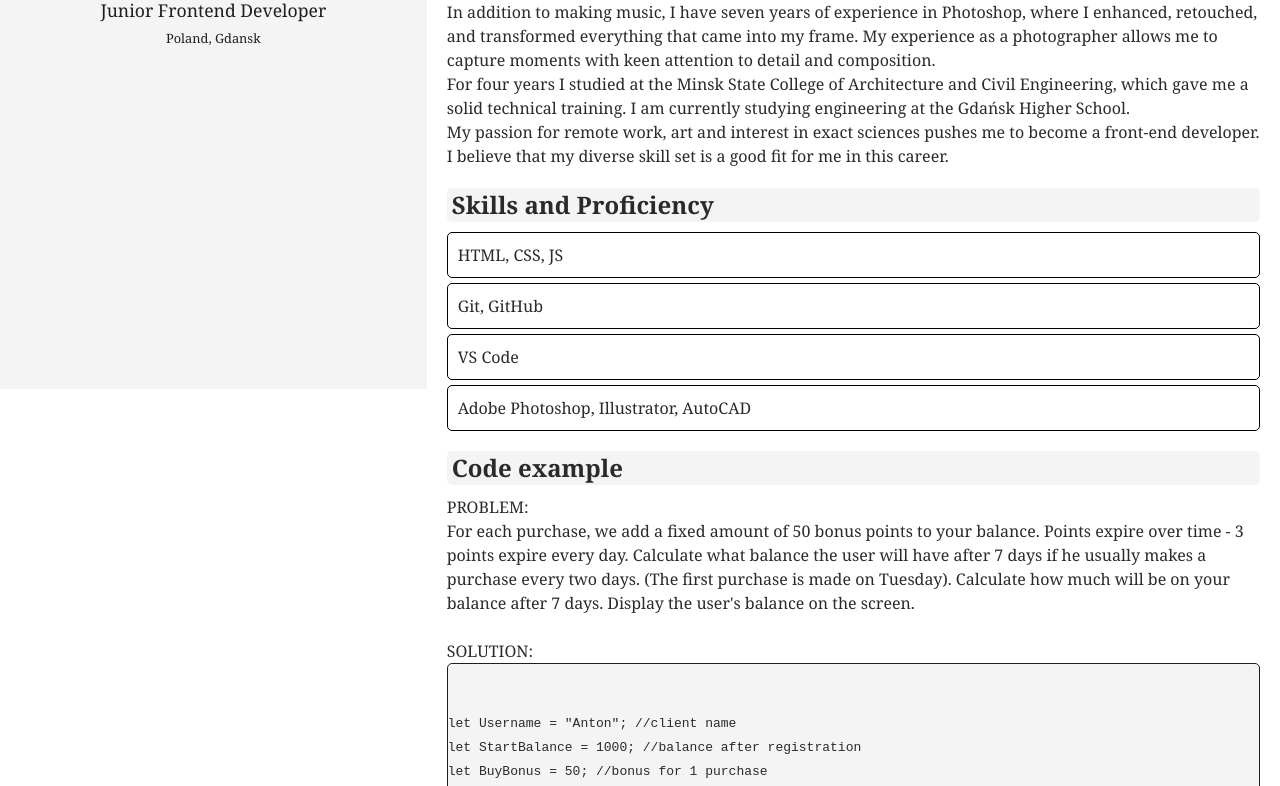
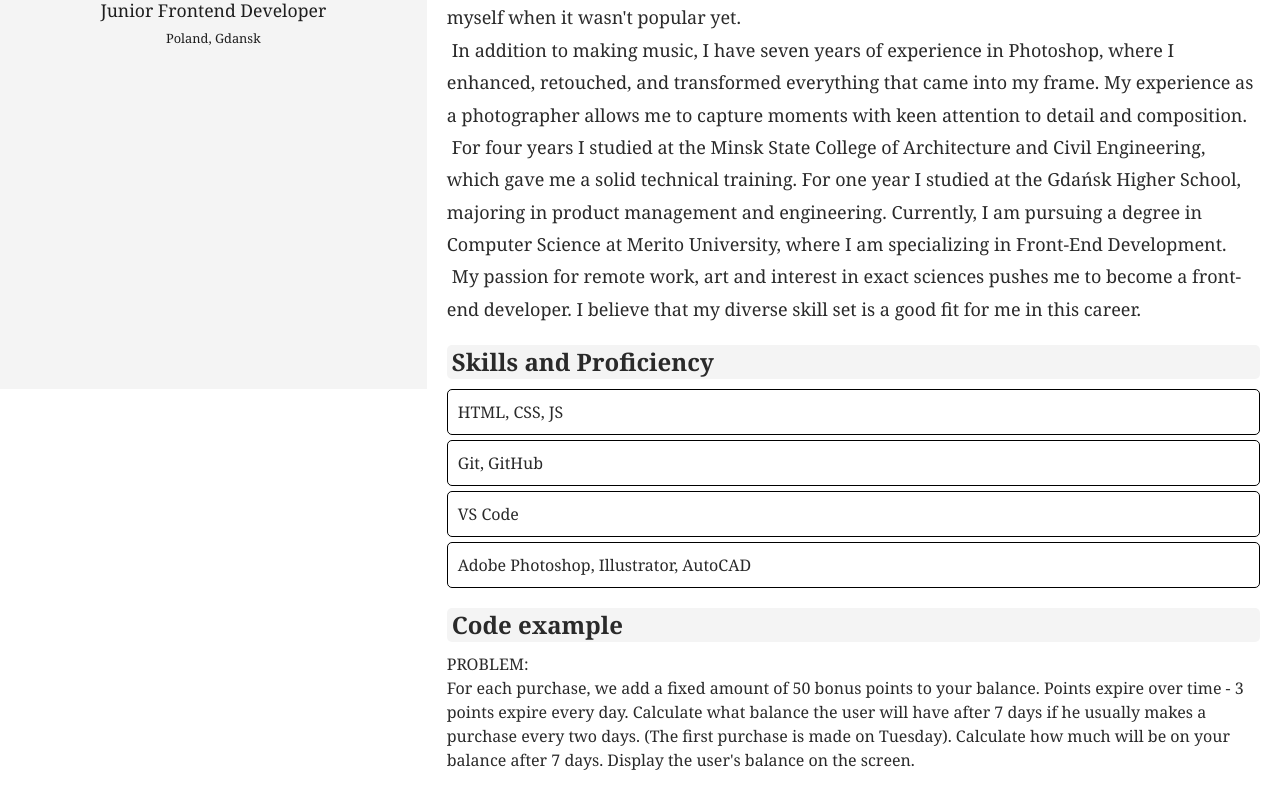
Before and after one commit to couzzzn/rsschool-cv, a plain HTML site: page index.html in a window 1280 px wide. Shown: the part 411-1197 px from the top of the page. Drawn offline with Linux system fonts and the light colour scheme.

Commit message:
docs: changed some information

```diff
--- a/index.html
+++ b/index.html
@@ -4,17 +4,14 @@
     <meta charset="UTF-8" />
     <meta name="viewport" content="width=device-width, initial-scale=1.0" />
     <title>My CV</title>
-    <link
-      type="image/x-icon"
-      href="/assets/img/3757968.ico"
-      rel="shortcut icon"
-    />
-    <link type="Image/x-icon" href="/assets/img/3757968.ico" rel="icon" />
+    <link rel="icon" type="image/x-icon" href="/assets/img/3757968.ico" />
+
+    <link rel="stylesheet" href="style.css" />
     <link
       rel="stylesheet"
       href="https://fonts.googleapis.com/icon?family=Material+Icons"
     />
-    <link rel="stylesheet" href="style.css" />
+
     <script src="script.js"></script>
   </head>
   <body>
@@ -77,19 +74,28 @@
       </section>
       <section class="bio">
         <h2 id="title-bio">About Myself</h2>
+        <p>My name is Kiryl Zenevich.<br /></p>
         <p>
-          My name is Kiryl Zenevich.<br />
           I am a student with a good background in both art and science. I had
           been making music for 6 years by mixing different sounds to create
           unique tracks, because I just loved it and I did it for myself when it
           wasn't popular yet.<br />
+        </p>
+        <p>
           In addition to making music, I have seven years of experience in
           Photoshop, where I enhanced, retouched, and transformed everything
           that came into my frame. My experience as a photographer allows me to
           capture moments with keen attention to detail and composition.<br />
+        </p>
+        <p>
           For four years I studied at the Minsk State College of Architecture
-          and Civil Engineering, which gave me a solid technical training. I am
-          currently studying engineering at the Gdańsk Higher School.<br />
+          and Civil Engineering, which gave me a solid technical training. For
+          one year I studied at the Gdańsk Higher School, majoring in product
+          management and engineering. Currently, I am pursuing a degree in
+          Computer Science at Merito University, where I am specializing in
+          Front-End Development.<br />
+        </p>
+        <p>
           My passion for remote work, art and interest in exact sciences pushes
           me to become a front-end developer. I believe that my diverse skill
           set is a good fit for me in this career.
@@ -141,7 +147,7 @@ console.log(
         <h2 id="title-courses">Courses</h2>
         <ul class="common-list">
           <li class="common-list-element">
-            Frontend-development: basic HTML, CSS и Javascript on netology
+            Frontend-development: basic HTML, CSS and JS on netology
             (completed)
           </li>
           <li class="common-list-element">
--- a/style.css
+++ b/style.css
@@ -278,3 +278,9 @@ h2 {
   padding: 5px;
   color: var(--second-black);
 }
+
+.bio p {
+  font-size: 18px;
+  line-height: 1.8;
+  text-indent: 5px;
+}
```
